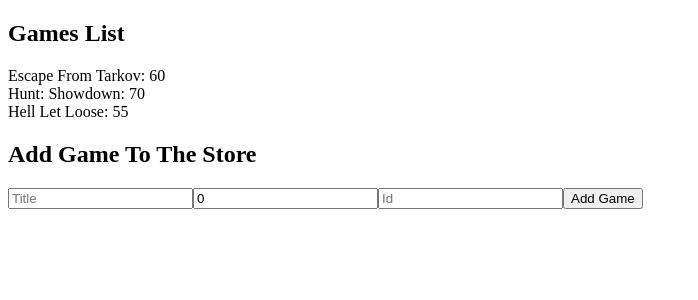
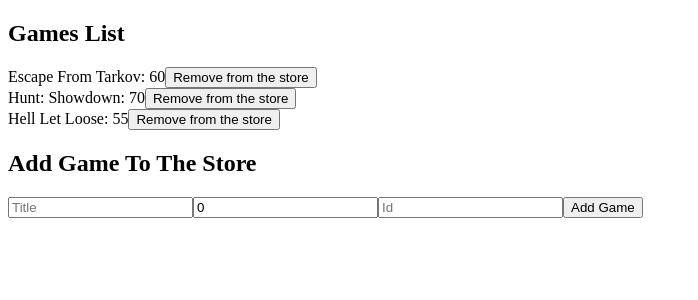
Before and after one commit to kamilkow1123/shopping-cart-with-redux, a React (Create React App) app: page / in a window 1280 px wide. Shown: the top 300 px of the page, without its empty margins (0-698 px from the left). Built offline with nearby package versions, Linux system fonts and the light colour scheme.

Commit message:
Deleting products from the list

```diff
--- a/src/Products/ProductsList.tsx
+++ b/src/Products/ProductsList.tsx
@@ -1,12 +1,15 @@
-import React, { useState } from "react";
-import { useSelector } from "react-redux";
+import React from "react";
+import { useSelector, useDispatch } from "react-redux";
 //types
-import { getProductsSelector, IProduct } from "./products.slice";
+import { getProductsSelector, removeProduct } from "./products.slice";
 
-interface ProductsListProps {}
+const ProductsList: React.FC = ({}) => {
+    const products = useSelector(getProductsSelector);
+    const dispatch = useDispatch();
 
-const ProductsList: React.FC<ProductsListProps> = ({}) => {
-    const products = useSelector(getProductsSelector);
+    const removeFromStore = (id: string) => {
+        dispatch(removeProduct(id));
+    };
 
     return (
         <div>
@@ -14,6 +17,9 @@
             {products.map(product => (
                 <div key={product.id}>
                     <span>{`${product.title}: ${product.price}`}</span>
+                    <button onClick={() => removeFromStore(product.id)}>
+                        Remove from the store
+                    </button>
                 </div>
             ))}
         </div>
--- a/src/Products/products.slice.ts
+++ b/src/Products/products.slice.ts
@@ -32,11 +32,14 @@
         addProduct: (state, action: PayloadAction<IProduct>) => {
             state.push(action.payload);
         },
+        removeProduct: (state, action: PayloadAction<string>) => {
+            return state.filter(product => product.id !== action.payload);
+        },
     },
 });
 
 export const getProductsSelector = (state: RootState) => state.products;
 
-export const { addProduct } = productsSlice.actions;
+export const { addProduct, removeProduct } = productsSlice.actions;
 
 export default productsSlice.reducer;
```
